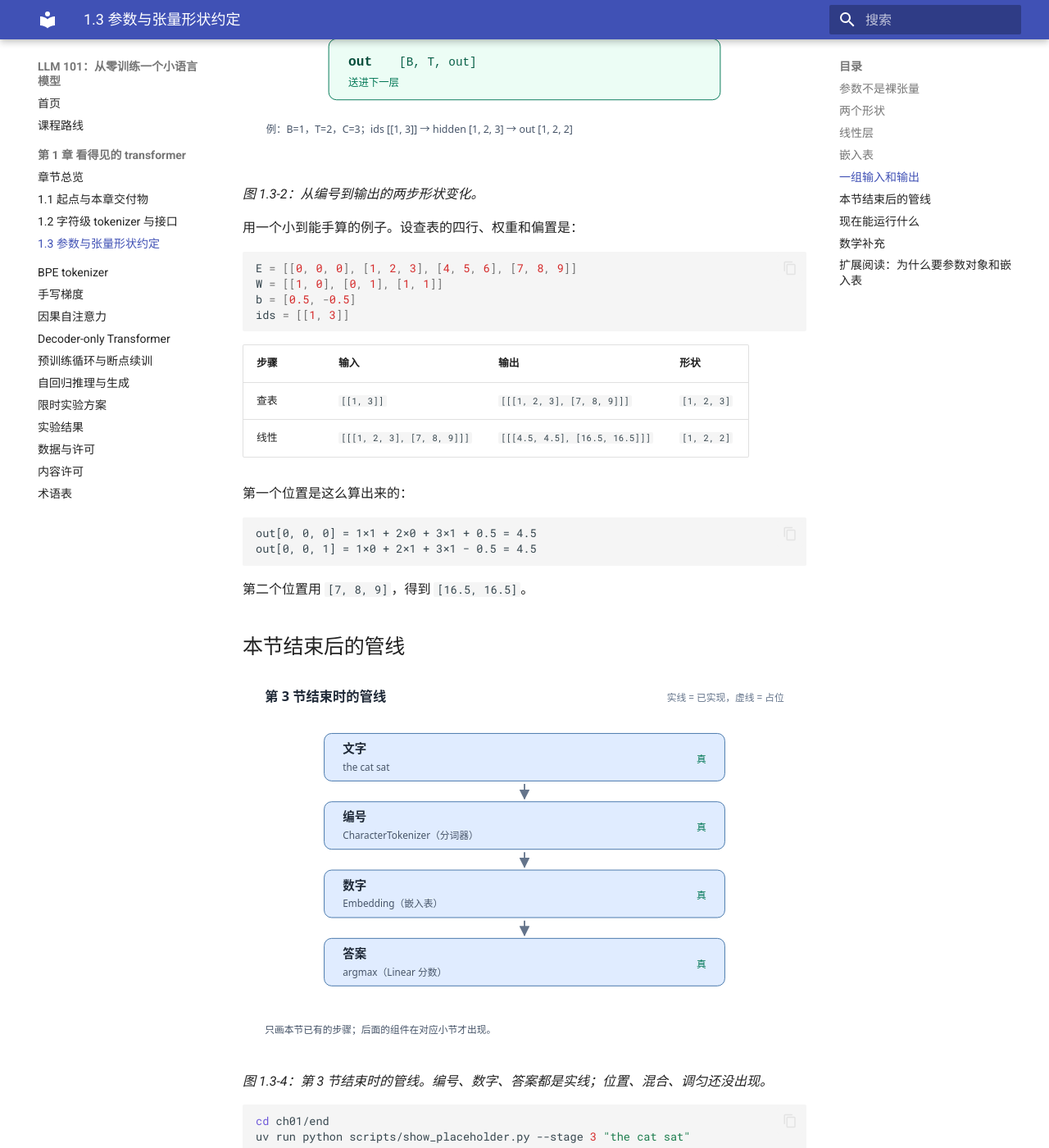
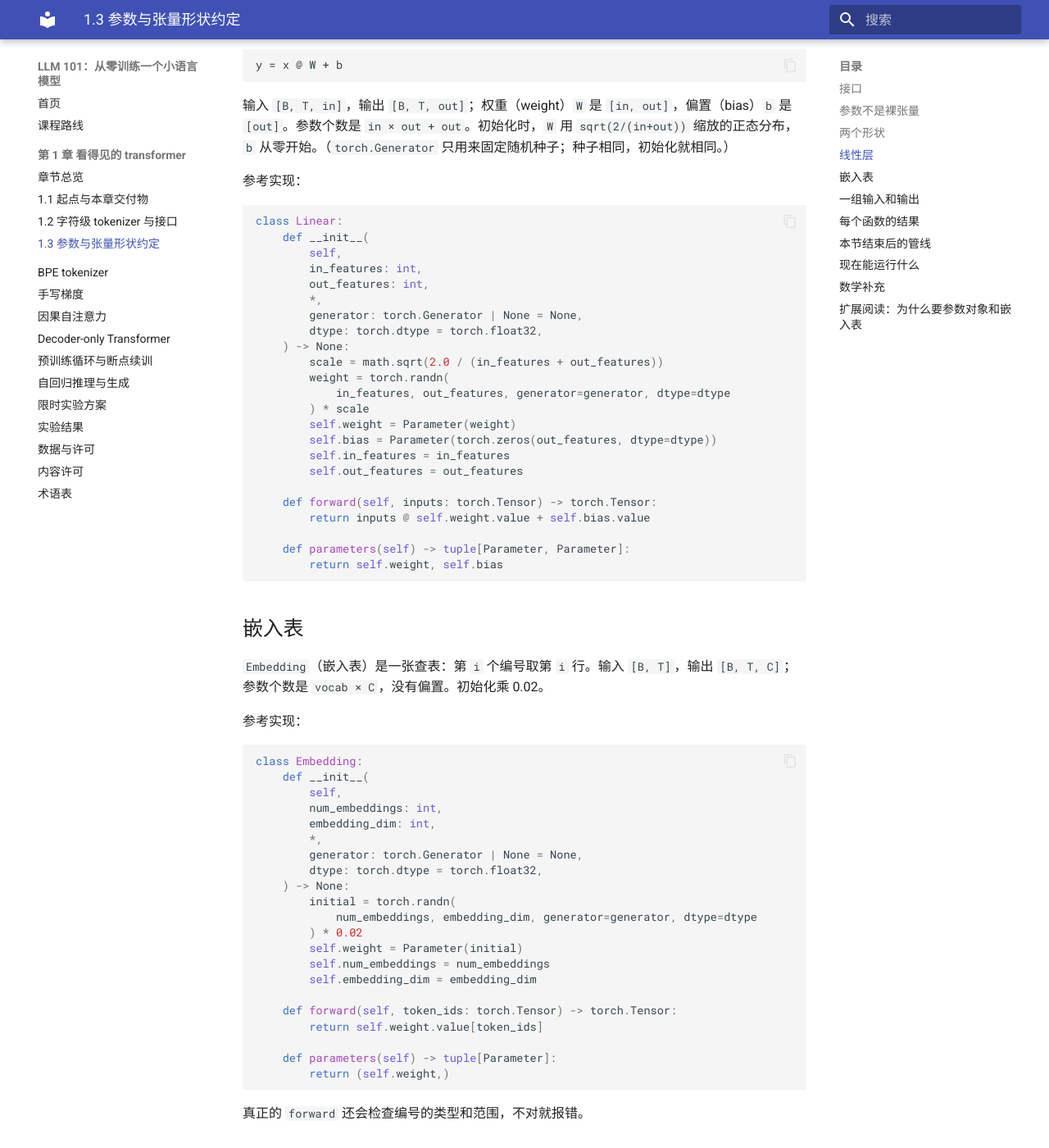
Before and after one commit to tigersoldier/llm-101, an MkDocs documentation site: the page built from docs/course/ch01/1.3.md, in a window 1280 px wide and 1400 px high, scrolled down 2276 px. Shown: the whole window at 82% size. Built offline with MkDocs 1.6.1 and Material for MkDocs 9.7.7, drawn with Linux system fonts in a browser that asks for light colours; some of the changed text lies outside the part shown.

Commit message:
Add interfaces, reference code and examples to 1.2 and 1.3

````diff
--- a/docs/course/ch01/1.3.md
+++ b/docs/course/ch01/1.3.md
@@ -1,6 +1,33 @@
 # 1.3 参数与张量形状约定
 
 1.2 把文字变成了编号，但模型要算的是一串串数字，也就是 1.1 介绍的张量。这一节定下两件基础事情：数字存在哪里——参数（parameter），以及它们在计算中长什么样——形状（shape）。
+
+## 接口
+
+|类型/方法|输入|输出|作用|
+|---|---|---|---|
+|`Parameter(value: torch.Tensor)`|张量|参数对象|存 value 和同形状 grad|
+|`value` / `grad`|—|`Tensor`|参数值 / 缓冲|
+|`zero_grad()`|—|`None`|清零 grad|
+|`Linear(in_features, out_features, ...)`|维度|线性层|`y = xW + b`|
+|`forward(inputs)`|`[..., in]`|`[..., out]`|矩阵乘 + 偏置|
+|`parameters()`|—|`tuple[Parameter, ...]`|交出参数|
+|`Embedding(num_embeddings, embedding_dim, ...)`|词表/宽度|嵌入表|按编号查行|
+|`forward(ids)`|`[B, T]`|`[B, T, C]`|查表|
+|`parameters()`|—|`tuple[Parameter]`|交出表|
+
+调用方式：
+
+```python
+parameter = Parameter(torch.ones(2, 3))
+linear = Linear(4, 3)
+embedding = Embedding(68, 16)
+
+hidden = embedding.forward(torch.tensor([[1, 3]]))
+out = linear.forward(hidden)
+print(len(linear.parameters()), len(embedding.parameters()))
+```
+
 
 ## 参数不是裸张量
 
@@ -47,9 +74,65 @@ y = x @ W + b
 
 输入 `[B, T, in]`，输出 `[B, T, out]`；权重（weight）`W` 是 `[in, out]`，偏置（bias）`b` 是 `[out]`。参数个数是 `in × out + out`。初始化时，`W` 用 `sqrt(2/(in+out))` 缩放的正态分布，`b` 从零开始。（`torch.Generator` 只用来固定随机种子；种子相同，初始化就相同。）
 
+参考实现：
+
+```python
+class Linear:
+    def __init__(
+        self,
+        in_features: int,
+        out_features: int,
+        *,
+        generator: torch.Generator | None = None,
+        dtype: torch.dtype = torch.float32,
+    ) -> None:
+        scale = math.sqrt(2.0 / (in_features + out_features))
+        weight = torch.randn(
+            in_features, out_features, generator=generator, dtype=dtype
+        ) * scale
+        self.weight = Parameter(weight)
+        self.bias = Parameter(torch.zeros(out_features, dtype=dtype))
+        self.in_features = in_features
+        self.out_features = out_features
+
+    def forward(self, inputs: torch.Tensor) -> torch.Tensor:
+        return inputs @ self.weight.value + self.bias.value
+
+    def parameters(self) -> tuple[Parameter, Parameter]:
+        return self.weight, self.bias
+```
+
 ## 嵌入表
 
 `Embedding`（嵌入表）是一张查表：第 `i` 个编号取第 `i` 行。输入 `[B, T]`，输出 `[B, T, C]`；参数个数是 `vocab × C`，没有偏置。初始化乘 0.02。
+
+参考实现：
+
+```python
+class Embedding:
+    def __init__(
+        self,
+        num_embeddings: int,
+        embedding_dim: int,
+        *,
+        generator: torch.Generator | None = None,
+        dtype: torch.dtype = torch.float32,
+    ) -> None:
+        initial = torch.randn(
+            num_embeddings, embedding_dim, generator=generator, dtype=dtype
+        ) * 0.02
+        self.weight = Parameter(initial)
+        self.num_embeddings = num_embeddings
+        self.embedding_dim = embedding_dim
+
+    def forward(self, token_ids: torch.Tensor) -> torch.Tensor:
+        return self.weight.value[token_ids]
+
+    def parameters(self) -> tuple[Parameter]:
+        return (self.weight,)
+```
+
+真正的 `forward` 还会检查编号的类型和范围，不对就报错。
 
 ## 一组输入和输出
 
@@ -79,6 +162,30 @@ out[0, 0, 1] = 1×0 + 2×1 + 3×1 − 0.5 = 4.5
 ```
 
 第二个位置用 `[7, 8, 9]`，得到 `[16.5, 16.5]`。
+
+## 每个函数的结果
+
+```text
+>>> parameter = Parameter(torch.ones(2, 3))
+>>> parameter.value.shape, parameter.grad.shape
+(torch.Size([2, 3]), torch.Size([2, 3]))
+>>> int(parameter.grad.sum())
+0
+>>> linear = Linear(4, 3)
+>>> linear.forward(torch.zeros(2, 5, 4)).shape
+torch.Size([2, 5, 3])
+>>> len(linear.parameters())
+2
+>>> embedding = Embedding(68, 16)
+>>> embedding.forward(torch.tensor([[1, 3]])).shape
+torch.Size([1, 2, 16])
+>>> len(embedding.parameters())
+1
+```
+
+- `Parameter`：`value` 和 `grad` 形状相同；本章 `grad` 全是 0。
+- `Linear`：输入 `[2, 5, 4]`、输出 `[2, 5, 3]`；参数是权重和偏置两份。
+- `Embedding`：输入 `[1, 2]`、输出 `[1, 2, 16]`；只有一张表一份参数（68 × 16）。
 
 ## 本节结束后的管线
 
````
Also changed, not shown: ch01/sections/1.2.md (+6 -4 lines), ch01/sections/1.3.md (+9 -6 lines), docs/course/ch01/1.2.md (+67 -2 lines).
